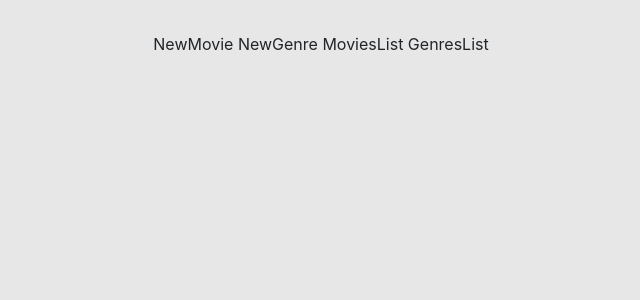
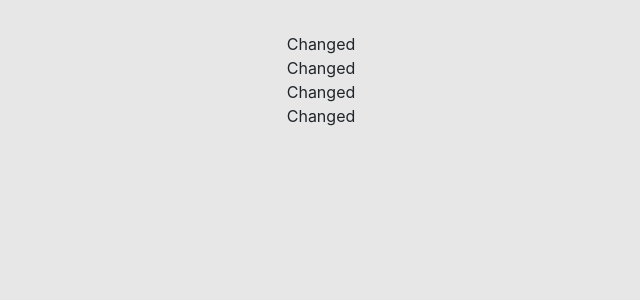
Before and after one commit to manuelcasanova/movies_test, a React (Create React App) app in the folder client/: page / in a window 1280 px wide. Shown: the top 300 px of the page, without its empty margins (319-959 px from the left). Built offline with nearby package versions, Linux system fonts and the light colour scheme.

Commit message:
Change the components divs text to show a different app in a different branch

```diff
--- a/client/src/App.js
+++ b/client/src/App.js
@@ -1,12 +1,18 @@
 import './App.css';
+
+import NewMovie from './components/NewMovie';
+import NewGenre from './components/NewGenre';
+import MoviesList from './components/MoviesList';
+import GenresList from './components/GenresList';
+
 
 function App() {
   return (
     <div className="App">
-      NewMovie
-      NewGenre
-      MoviesList
-      GenresList
+      <NewMovie />
+      <NewGenre />
+      <MoviesList />
+      <GenresList />
     </div>
   );
 }
--- /dev/null
+++ b/client/src/components/GenresList.jsx
@@ -0,0 +1,5 @@
+export default function GenresList () {
+  return (
+    <div>Changed</div>
+  )
+}
--- /dev/null
+++ b/client/src/components/MoviesList.jsx
@@ -0,0 +1,5 @@
+export default function MoviesList () {
+  return (
+    <div>Changed</div>
+  )
+}
--- /dev/null
+++ b/client/src/components/NewGenre.jsx
@@ -0,0 +1,5 @@
+export default function NewGenre () {
+  return (
+    <div>Changed</div>
+  )
+}
--- /dev/null
+++ b/client/src/components/NewMovie.jsx
@@ -0,0 +1,5 @@
+export default function NewMovie () {
+  return (
+    <div>Changed</div>
+  )
+}
```
